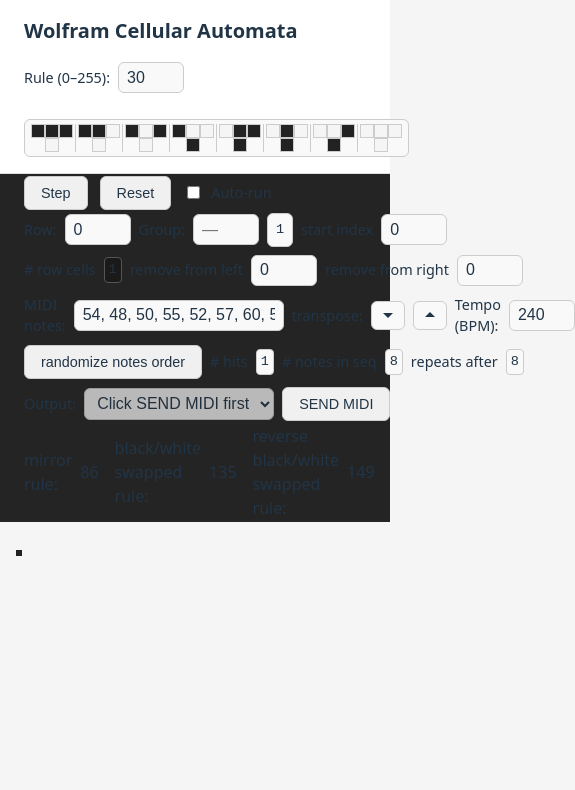
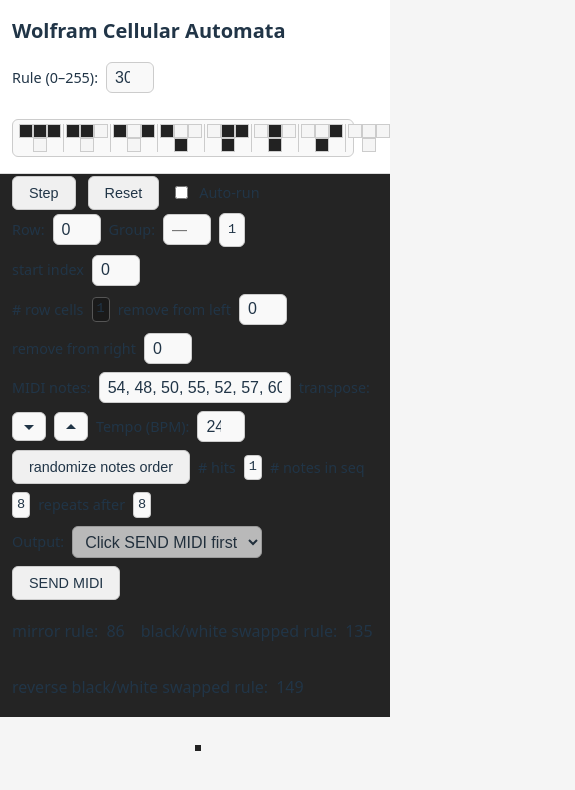
Before and after one commit to nathanfenoglio/wolfram-cellular-automata-midi-notes, a React (Vite) app: page / in a window 390 px wide. Shown: the top 790 px of the page, 575 px wide, since content can reach past the window. Built offline with nearby package versions, Linux system fonts and the light colour scheme.

Commit message:
modify App.css styles for flex and overflow to not overflow control, display elements on small screens, still allow scrolling to view GridDisplay as it expands

```diff
--- a/src/App.css
+++ b/src/App.css
@@ -9,6 +9,10 @@
   text-rendering: optimizeLegibility;
   -webkit-font-smoothing: antialiased;
   -moz-osx-font-smoothing: grayscale;
+}
+
+*, *::before, *::after {
+  box-sizing: border-box;
 }
 
 body {
@@ -31,6 +35,8 @@
   flex-wrap: wrap;
   align-items: center;
   gap: 1rem;
+  max-width: 100%;
+  overflow-x: hidden;
 }
 
 .header h1 {
@@ -66,6 +72,7 @@
 .controls {
   display: flex;
   align-items: center;
+  flex-wrap: wrap;
   gap: 0.75rem;
 }
 
@@ -107,6 +114,7 @@
   align-items: center;
   flex-wrap: wrap;
   gap: 0.5rem;
+  min-width: 0;
 }
 
 /* user specified row to view and grouping labels */
@@ -128,6 +136,7 @@
 .row-length-controls {
   display: flex;
   align-items: center;
+  flex-wrap: wrap;
   gap: 0.5rem;
 }
 
@@ -135,6 +144,7 @@
 .start-index-controls {
   display: flex;
   align-items: center;
+  flex-wrap: wrap;
   gap: 0.5rem;
 }
 
@@ -156,17 +166,21 @@
   flex-direction: column;
   align-items: flex-start;
   gap: 0.5rem;
+  min-width: 0;
 }
 
 .midi-row-notes-tempo {
   display: flex;
   align-items: center;
+  flex-wrap: wrap;
   gap: 0.5rem;
+  min-width: 0;
 }
 
 .randomize-and-cycle-data {
   display: flex;
   align-items: center;
+  flex-wrap: wrap;
   gap: 0.5rem;
 }
 
@@ -182,12 +196,15 @@
 .midi-row-output-send {
   display: flex;
   align-items: center;
+  flex-wrap: wrap;
   gap: 0.5rem;
 }
 
 /* user input for scale to cycle through when cell is 1 */
 .notes-input {
-  width: 12rem;
+  max-width: 12rem;
+  width: 100%;
+  min-width: 0;
   padding: 0.35rem 0.5rem;
   font-size: 1rem;
   border: 1px solid #555;
@@ -234,7 +251,8 @@
   border-radius: 6px;
   background: #1a1a1a;
   color: inherit;
-  min-width: 8rem;
+  min-width: 0;
+  max-width: 100%;
 }
 
 /* output selection disabled if web midi not enabled or no output devices found */
@@ -286,7 +304,7 @@
   font-family: monospace;
   font-size: 0.85rem;
   padding: 0.35rem 0.5rem;
-  max-width: 300px;
+  max-width: min(300px, 100%);
   max-height: 3rem;
   overflow: auto;
   border: 1px solid #555;
@@ -306,6 +324,8 @@
   flex-wrap: wrap;
   align-items: center;
   /* gap: 1rem; */
+  max-width: 100%;
+  overflow-x: hidden;
 }
 
 /* each of the 8 possible 3 cell configurations and their result cell container */
@@ -319,6 +339,7 @@
   border: 1px solid #555;
   border-radius: 6px;
   background: #1a1a1a;
+  min-width: 0;
 }
 
 /* 1 3 cell configuration and its result visual container */
@@ -359,11 +380,12 @@
 /* mirror rule, black/white swapped rule, reverse black/white swapped rule container */
 .header2-container {
   display: flex;
-  /* flex-wrap: wrap; */
+  flex-wrap: wrap;
   align-items: center;
   /* gap: 1rem; */
   column-gap: 1rem;
   row-gap: 0;
+  min-width: 0;
 }
 
 /* container for each of the 3 symmetric rules */
@@ -516,3 +538,19 @@
     border-color: #ccc;
   }
 }
+
+@media (max-width: 480px) {
+  .header {
+    padding-left: 0.75rem;
+    padding-right: 0.75rem;
+  }
+
+  .header2-visual {
+    padding-left: 0.75rem;
+    padding-right: 0.75rem;
+  }
+
+  .row-viewer .row-display {
+    max-width: 100%;
+  }
+}
```
